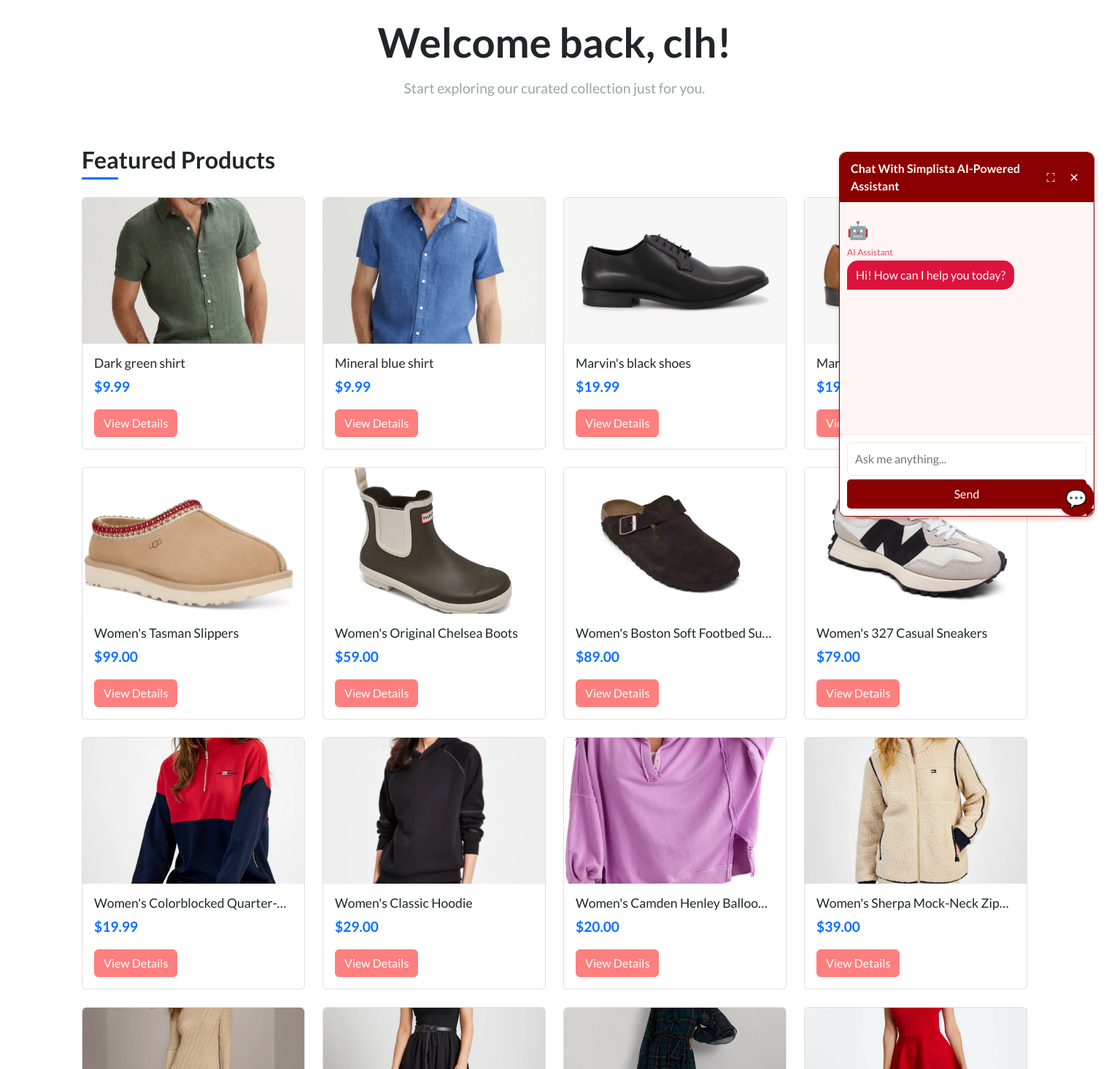
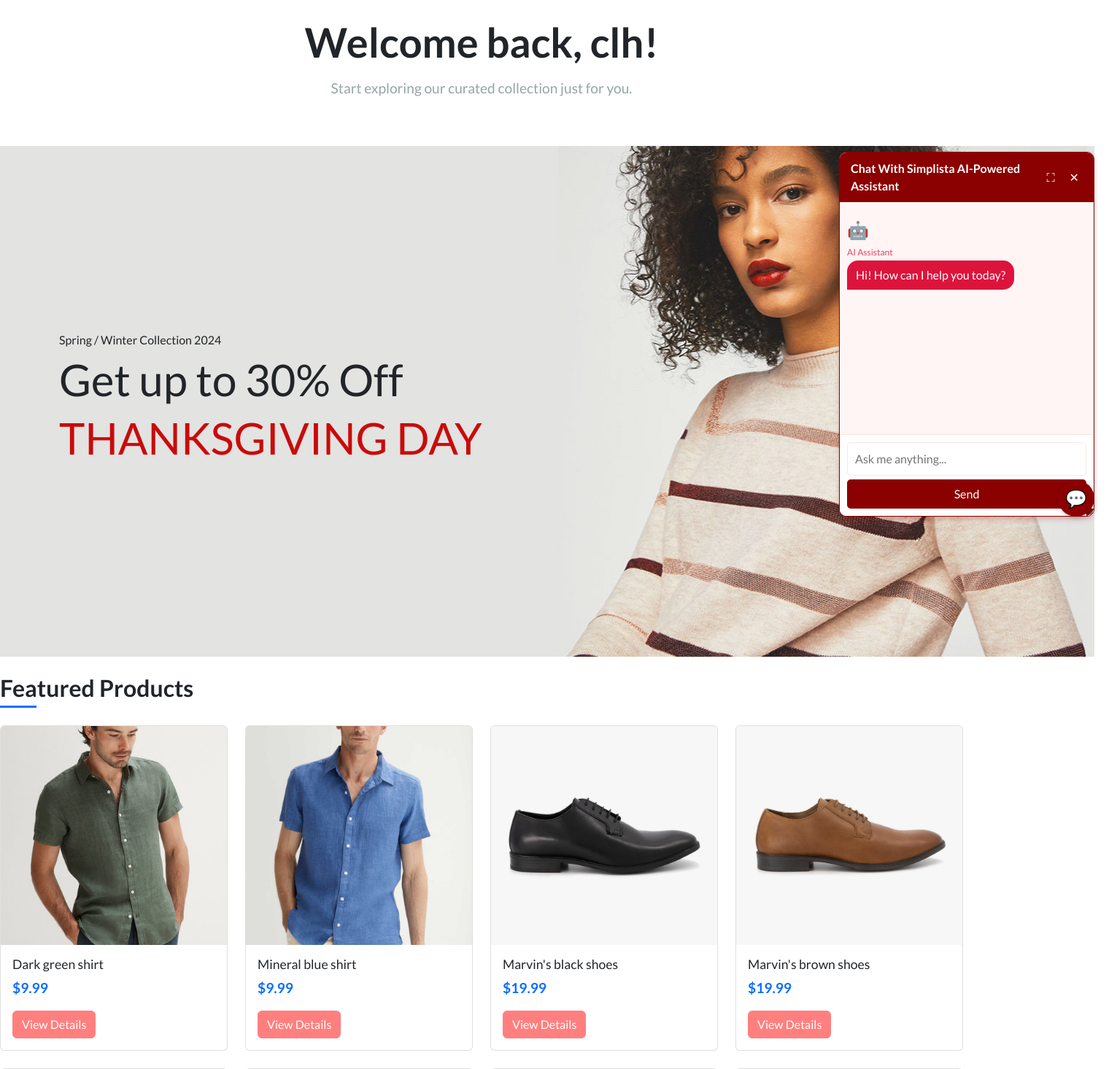
Before and after one commit to Rolin128/-cs5500-group2-ecommerce-platform, a Django app: page / in a window 1520 px wide. Shown: the part 72-1537 px from the top of the page at 73% size. Run offline with Django 4.2, Linux system fonts and the light colour scheme; a user stored in the database is signed in; data comes from the database, SQL or seed files in the repository; both versions use the stored data as it was after the commit; some libraries are stand-ins or nearby versions.

Commit message:
dashboard changes

```diff
--- a/static/css/styles.css
+++ b/static/css/styles.css
@@ -1,3 +1,55 @@
+/* main slide figure */
+html, body {
+    margin: 0;
+    padding: 0;
+    width: 100%;
+}
+
+.main_slider {
+    width: 100%;
+    background-size: cover;
+    background-position: center center;
+    position: relative;
+    display: flex;
+    align-items: center;
+    justify-content: flex-start; /* Align content to the left */
+    padding-left: 5%; /* Add some padding to the left for spacing */
+}
+
+.fill_height {
+    height: 100%;
+}
+
+.main_slider_content {
+    text-align: left;
+    padding: 0 15px;
+}
+
+.main_slider_content h1 {
+    font-size: 60px;
+}
+.main_slider_content .thanksgiving {
+    color: rgb(201, 11, 11);
+}
+
+.container {
+    width: 100%;
+    padding: 0;
+    margin: 0;
+}
+
+.slide-row {
+    margin: 0;
+    width: 100%;
+}
+
+.slide-col {
+    padding: 0;
+}
+
+
+/* finish */
+
 .form-layout{
     border-radius: 20px;
     width: 500px;
--- a/store/templates/store/store.html
+++ b/store/templates/store/store.html
@@ -1,4 +1,3 @@
-
 {% extends "./base.html" %}
 
 {% load static %}
@@ -7,6 +6,8 @@
 
 <div class="container mt-4">
     {% if user.is_authenticated %}
+
+
         <div class="row mb-5">
             <div class="col-12 text-center">
                 <h1 class="display-4">Welcome back, {{ user.first_name|default:user.username }}!</h1>
@@ -19,6 +20,21 @@
                 </p>
             </div>
         </div>
+        <div class="album">
+            <div class="main_slider" style="background-image:url(../../../static/media/images/slider_1.jpg); height: 700px; width:1500px;">
+                <div class="container fill_height" style="height: 100%;">
+                    <div class="row align-items-center fill_height">
+                        <div class="col">
+                            <div class="main_slider_content">
+                                <h6>Spring / Winter Collection 2024</h6>
+                                <h1>Get up to 30% Off</h1>
+                                <h1 class="thanksgiving">THANKSGIVING DAY</h1>
+                            </div>
+                        </div>
+                    </div>
+                </div>
+            </div>
+        </div>
 
         {% if recent_items %}
         <div class="row mb-5">
@@ -29,7 +45,8 @@
                     <div class="col-md-3 mb-4">
                         <!-- Product card for recent items -->
                         <div class="card h-100">
-                                <img class="card-img-top" src="{{ product.image.url }}" alt="{{ product.title }}">
+                            <img class="card-img-top" src="{{ product.image.url }}" alt="{{ product.title }}"
+                                style="height: 400px; object-fit: cover;">
                             <div class="card-body">
                                 <h5 class="card-title">{{ product.title }}</h5>
                                 <p class="card-text">${{ product.price }}</p>
@@ -82,12 +99,14 @@
         <!-- Featured Products Section -->
         <div class="row">
             <div class="col-12">
+                <br/>
                 <h3>Featured Products</h3>
                 <div class="row">
                     {% for product in products %}
                     <div class="col-md-3 mb-4">
                         <div class="card h-100">
-                            <img class="card-img-top" src="{{ product.image.url }}" alt="{{ product.title }}">
+                            <img class="card-img-top" src="{{ product.image.url }}" alt="{{ product.title }}"
+                                style="height: 300px; object-fit: cover;">
                             <div class="card-body">
                                 <h5 class="card-title">{{ product.title }}</h5>
                                 <p class="card-text">${{ product.price }}</p>
```
Also changed, not shown: store/templates/store/list-category.html (+9 -13 lines), db.sqlite3, static/media/images/slider_1.jpg (added), 1 other file. Lines whose indentation alone changed are shown as unchanged.
